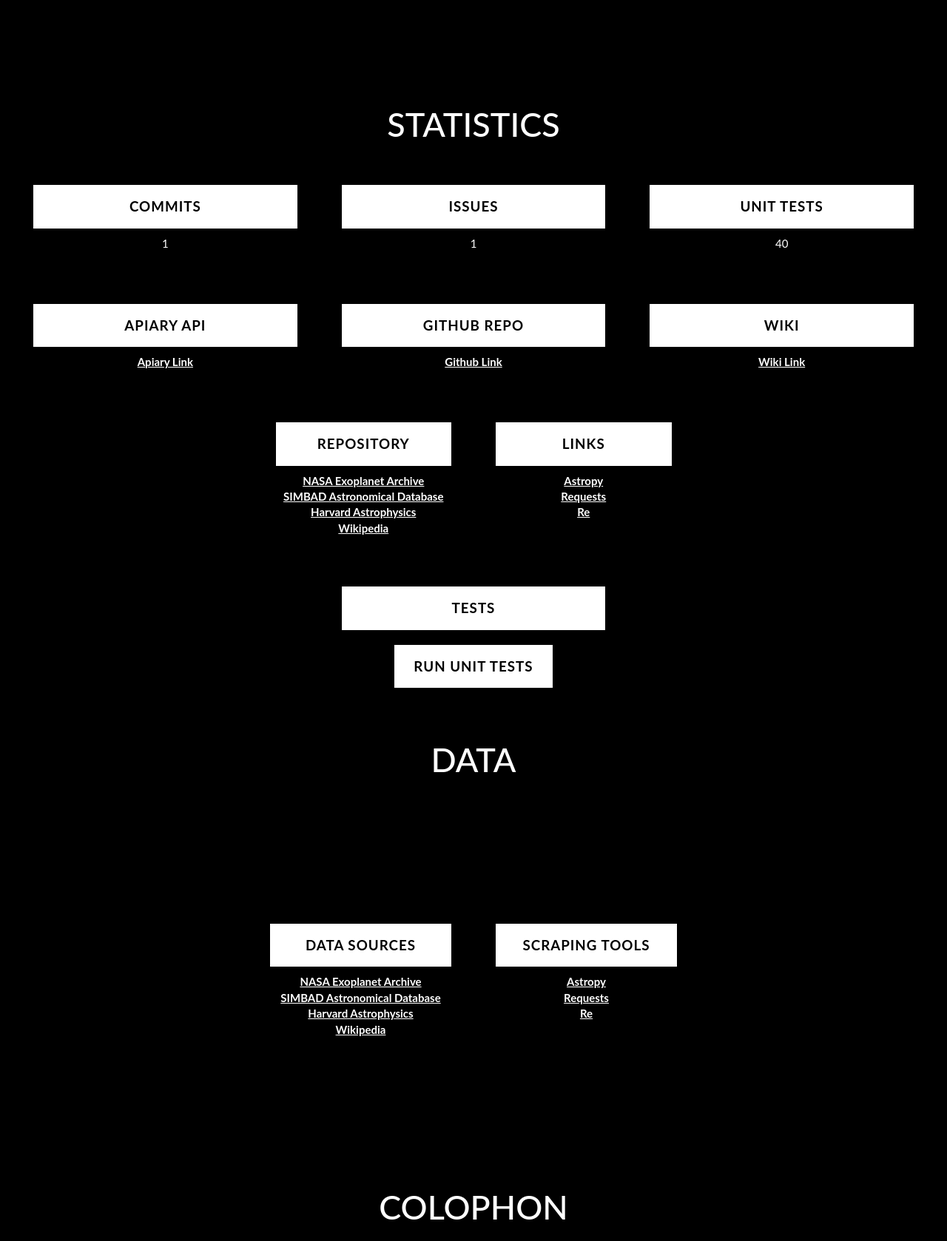
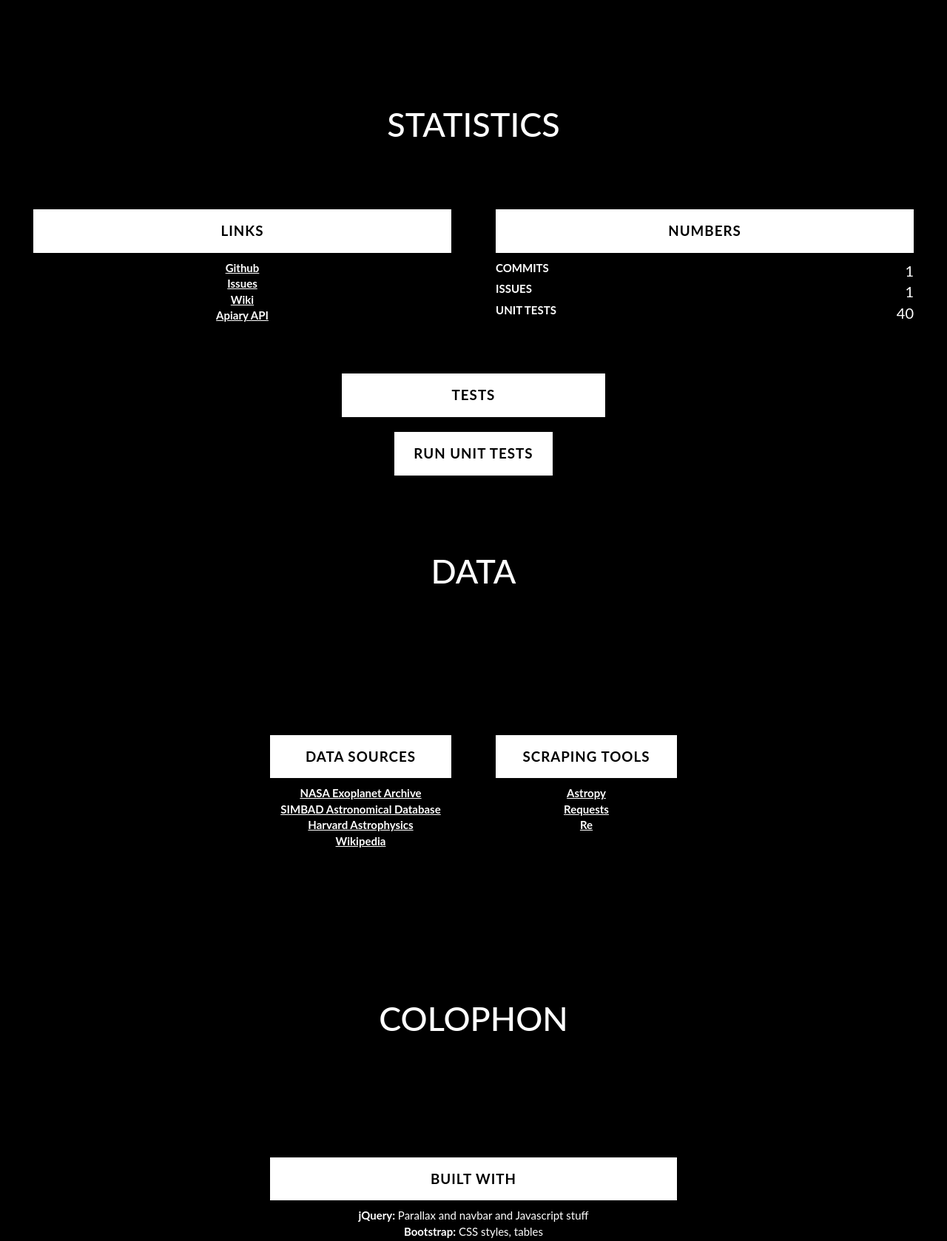
Before and after one commit to cs373gc-fall-2016/interswellar, a Flask app: template interswellar/templates/about.html in a window 1280 px wide. Shown: the part 2133-3811 px from the top of the page at 74% size. Run offline with Flask 2, Linux system fonts and the light colour scheme; the template is opened without the code that fills it: most values are stand-ins (such as "Sample title", 1, 10 or a date in 2020); some libraries are stand-ins or nearby versions.

Commit message:
Updating about page format

```diff
--- a/interswellar/static/css/about.css
+++ b/interswellar/static/css/about.css
@@ -48,6 +48,16 @@
 .profile-pic {
 	max-width:75%;
 	max-height:75%;
+}
+
+.data-left {
+    font-weight: bold;
+    float: left;
+}
+
+.data-right {
+    float: right;
+    font-size: 20px;
 }
 
 /* title of each box of info */
--- a/interswellar/templates/about.html
+++ b/interswellar/templates/about.html
@@ -11,6 +11,7 @@
 	<link rel='stylesheet prefetch' href='http://maxcdn.bootstrapcdn.com/bootstrap/3.3.7/css/bootstrap.min.css'>
 	<link rel="stylesheet" href="/static/css/index.css">
 	<link rel="stylesheet" href="/static/css/about.css">
+
 
 	<script src='/static/js/about.js'></script>
 
@@ -263,95 +264,51 @@
 
 	<!-- Statistics -->
 	<div class="container-fluid inner">
-		<div class="col-md-4 buffer">
-			<div class="about">
-				<div class="data-header">
-					COMMITS
-				</div>
-				<p>
-					{{total_commits}}
-				</p>
-			</div>
-		</div>
-		<div class="col-md-4 buffer">
-			<div class="about">
-				<div class="data-header">
-					ISSUES
-				</div>
-				<p>
-					{{total_issues}}
-				</p>
-			</div>
-		</div>
-		<div class="col-md-4 buffer">
-			<div class="about">
-				<div class="data-header">
-					UNIT TESTS
-				</div>
-				<p>
-					40
-				</p>
-			</div>
-		</div>
-		<div class="col-md-4 buffer">
-			<div class="about">
-				<div class="data-header">
-					APIARY API
-				</div>
-				<p>
-					<a href= "http://docs.interswellarapi.apiary.io/#">Apiary Link</a>
-				</p>
-			</div>
-		</div>
-		<div class="col-md-4 buffer">
-			<div class="about">
-				<div class="data-header">
-					GITHUB REPO
-				</div>
-				<p>
-					<a href="https://github.com/cs373gc-fall-2016/interswellar">Github Link</a>
-				</p>
-			</div>
-		</div>
-		<div class="col-md-4 buffer">
-			<div class="about">
-				<div class="data-header">
-					WIKI
-				</div>
-				<p>
-					<a href="https://github.com/cs373gc-fall-2016/interswellar/wiki">Wiki Link</a>
-				</p>
-			</div>
-		</div>
-
-	<!-- API data -->
-	<div class="container-fluid inner-small">
-		<div class="col-md-6 buffer">
-			<div class="about" style="height:202px;">
-				<div class="data-header">
-					Repository
-				</div>
-				<p>
-					<a href="http://exoplanetarchive.ipac.caltech.edu/">NASA Exoplanet Archive</a><br>
-					<a href="http://simbad.u-strasbg.fr/simbad/">SIMBAD Astronomical Database</a><br>
-					<a href="https://ui.adsabs.harvard.edu/">Harvard Astrophysics</a><br>
-					<a href="https://en.wikipedia.org/wiki/Special:ApiSandbox">Wikipedia</a>
-				</p>
-			</div>
-		</div>
 		<div class="col-md-6 buffer">
 			<div class="about" style="height:202px;">
 				<div class="data-header">
 					Links
 				</div>
 				<p>
-					<a href="http://www.astropy.org/">Astropy</a><br>
-					<a href="http://docs.python-requests.org/en/master/">Requests</a><br>
-					<a href="https://docs.python.org/3.4/library/re.html">Re</a>
+					<a href="https://github.com/cs373gc-fall-2016/interswellar">Github</a><br>
+					<a href="https://github.com/cs373gc-fall-2016/interswellar/issues">Issues</a><br>
+					<a href="https://github.com/cs373gc-fall-2016/interswellar/wiki">Wiki</a><br>
+					<a href= "http://docs.interswellarapi.apiary.io/#">Apiary API</a>
 				</p>
 			</div>
 		</div>
-	</div>
+
+		<div class="col-md-6 buffer">
+			<div class="about" style="height:202px;">
+				<div class="data-header">
+					Numbers
+				</div>
+				<div class="data-left">
+					COMMITS
+				</div>
+				<div class="data-right">
+					{{total_commits}}
+				</div>
+				<br>
+				<div style="clear: both;"></div>
+				<div class="data-left">
+					ISSUES
+				</div>
+				<div class="data-right">
+					{{total_issues}}
+				</div>
+				<br>
+				<div style="clear: both;"></div>
+				<div class="data-left">
+					UNIT TESTS
+				</div>
+
+				<div class="data-right">
+					40
+				</div>
+				<div style="clear: both;"></div>
+			</div>
+		</div>
 
 		<!-- Testing -->
 		<div class="col-md-offset-4 col-md-4 buffer">
```
